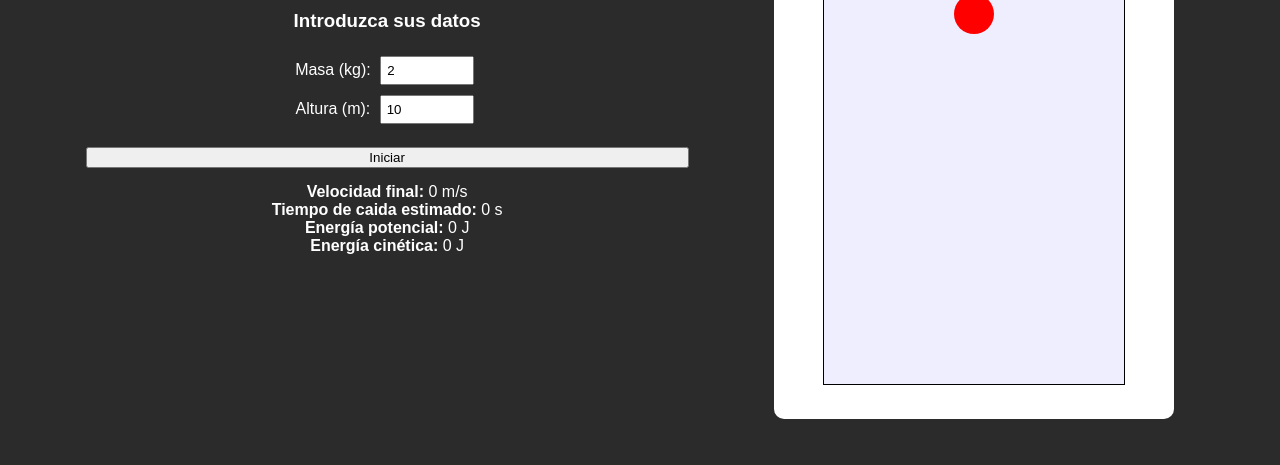
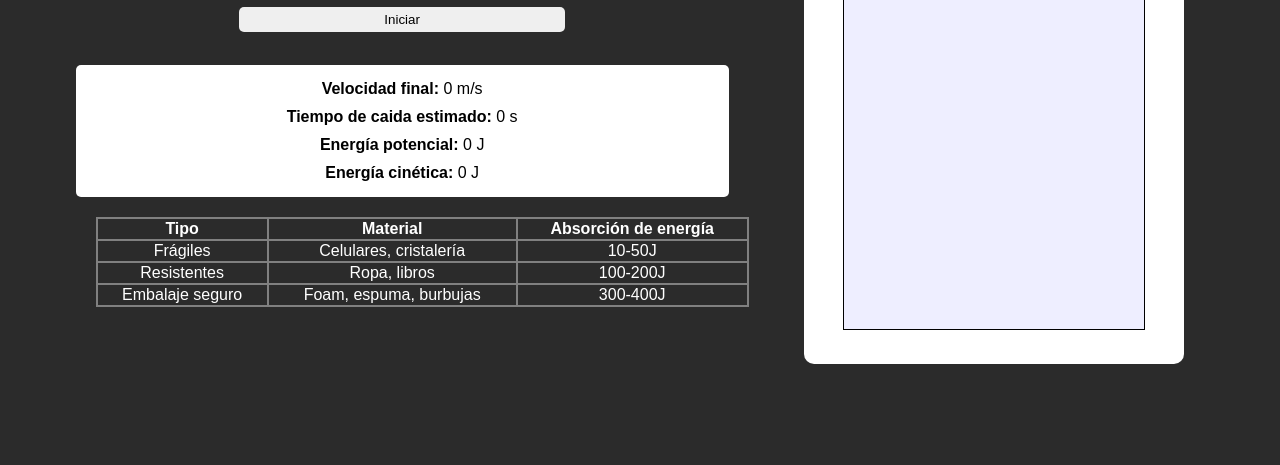
Before and after one commit to AllanBit6/Ca-da-libre, a plain HTML site: page index.html in a window 1280 px wide. Shown: the part 335-800 px from the top of the page. Drawn offline with Linux system fonts and the light colour scheme.

Commit message:
Se agrego la tabla para poder ver los pesajes

```diff
--- a/app.js
+++ b/app.js
@@ -70,3 +70,7 @@
     }
 
     dibujar(0); // posición inicial
+
+
+let empezar = document.getElementById('empezar')
+empezar.addEventListener('click', iniciar)
--- a/index.html
+++ b/index.html
@@ -13,13 +13,15 @@
 
             <div class="contenedorFormulario">
 
-                <h2>Simulador de Caída Libre</h2>
+                <h2>Simulador de Caída Óptima</h2>
                 <h3>Introduzca sus datos</h3>
                 <div id="formulario">
                     <label>Masa (kg): <input type="number" id="masa" value="2"></label>
                     <label>Altura (m): <input type="number" id="altura" value="10"></label>
+                    <input type="button" value="Iniciar" id="empezar">
                     <br>
-                    <button onclick="iniciar()">Iniciar</button>
+
+
                 </div>
                 <div class="energias">
                     <div><b>Velocidad final:</b> <span id="velocidadFinal">0</span> m/s</div>
@@ -27,6 +29,29 @@
                     <div><b>Energía potencial:</b> <span id="energiaP">0</span> J</div>
                     <div><b>Energía cinética:</b> <span id="energiaK">0</span> J</div>
                 </div>
+
+                <table>
+                    <tr>
+                        <th>Tipo</th>
+                        <th>Material</th>
+                        <th>Absorción de energía</th>
+                    </tr>
+                    <tr>
+                        <td>Frágiles</td>
+                        <td>Celulares, cristalería</td>
+                        <td>10-50J</td>
+                    </tr>
+                    <tr>
+                        <td>Resistentes</td>
+                        <td>Ropa, libros</td>
+                        <td>100-200J</td>
+                    </tr>
+                    <tr>
+                        <td>Embalaje seguro</td>
+                        <td>Foam, espuma, burbujas</td>
+                        <td>300-400J</td>
+                    </tr>
+                </table>
 
             </div>
             <div class="contenedorCanvas">
--- a/style.css
+++ b/style.css
@@ -21,9 +21,18 @@
 
     }
     input {
-        margin: 5px;
+        margin: 10px;
         padding: 5px;
         width: 80px;
+    }
+    #empezar{
+        width: 50%;
+        text-align: center;
+        display: block;
+        margin: auto;
+        padding: 5px;
+        border: grey;
+        border-radius: 5px;
     }
     canvas {
         border: 1px solid black;
@@ -32,6 +41,13 @@
     }
     .energias {
         margin-top: 15px;
+        background-color: white;
+        padding: 10px;
+        color: black;
+        border-radius: 5px;
+    }
+    .energias div{
+        padding: 5px;
     }
     .barra {
         height: 20px;
@@ -40,7 +56,7 @@
         width: 300px;
         position: relative;
         margin: 10px auto;
-        padding: 20px;
+        padding: 10px;
         border-radius: 10px;
     }
     .valor {
@@ -57,7 +73,7 @@
         background-color: #f39c12;
     }
     .contenedorCanvas{
-        margin: 20px;
+        margin: 5px 20px;
         background-color: white;
         padding: 30px;
         border-radius: 10px;
@@ -87,6 +103,15 @@
         flex-direction: column;
     }
 
+    table, tr, td, th{
+
+        border: grey 2px solid;
+        border-collapse: collapse;
+    }
+    table{
+        width: 100%;
+        margin: 20px;
+    }
 
 @media only screen and (max-width:900px){
     main{
```
